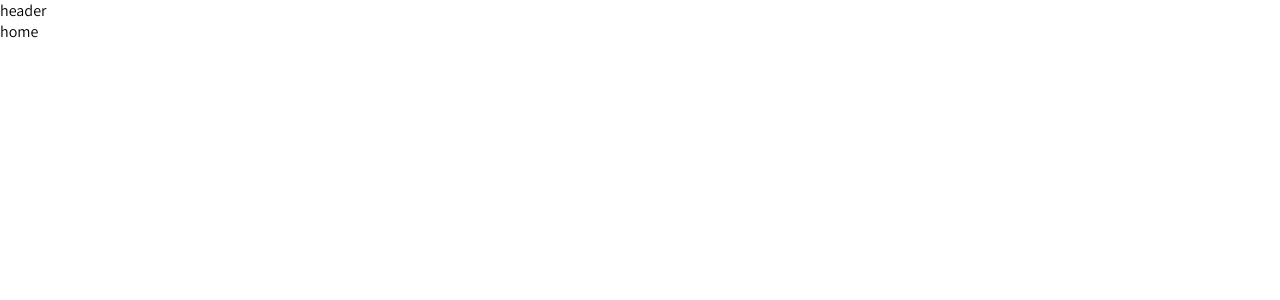
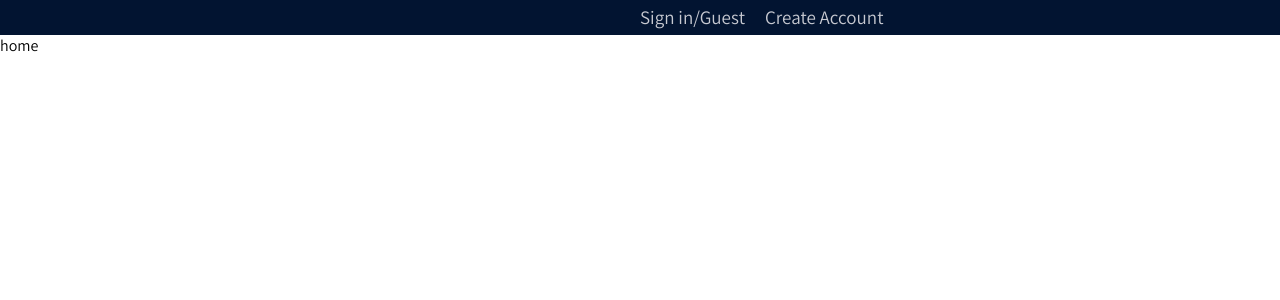
Before and after one commit to Leen-odeh3/comfy-sloth-store, a React app: page /home in a window 1280 px wide. Shown: the top 300 px of the page. Built offline with nearby package versions, Linux system fonts and the light colour scheme; the HTML template or start-up script is replaced by a standard one.

Commit message:
done-top-header

```diff
--- a/src/Component/Header/Header.jsx
+++ b/src/Component/Header/Header.jsx
@@ -1,9 +1,11 @@
 import './Header.scss'
+import TopHeader from './TopHeader'
 
 const Header = () => {
   return (
     <div>
-      header
+      <TopHeader/>
+
     </div>
   )
 }
--- a/src/Component/Header/Header.scss
+++ b/src/Component/Header/Header.scss
@@ -0,0 +1,18 @@
+div{
+    &.top-header{
+        background-color: #021431;
+       vertical-align: middle;
+       padding-left: 50%;
+       padding-top: 5px;
+       height: 35px;
+
+a{
+    font-size: 19px;
+    color:#C7C9D1;
+    &.login{
+        padding-right: 20px;
+    }
+}
+    }
+}
+//------
--- /dev/null
+++ b/src/Component/Header/TopHeader.jsx
@@ -0,0 +1,12 @@
+import {Link } from "react-router-dom";
+
+const TopHeader = () => {
+  return (
+    <div className="top-header">
+     <Link to="/Login" className="login">Sign in/Guest</Link>
+     <Link to="Register">Create Account</Link>
+    </div>
+  )
+}
+
+export default TopHeader
--- a/src/index.css
+++ b/src/index.css
@@ -8,6 +8,7 @@
 
 a{
   text-decoration: none;
+
 }
 
 input:focus{
```
